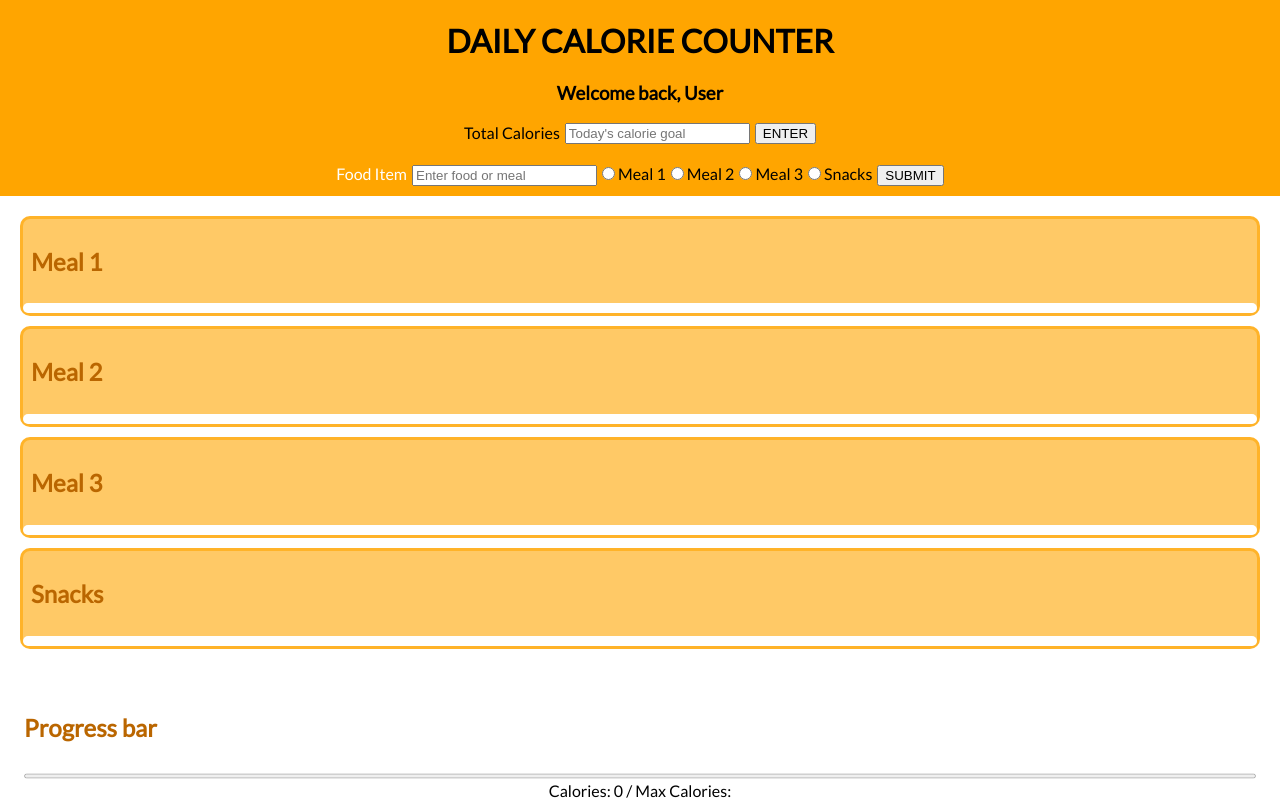
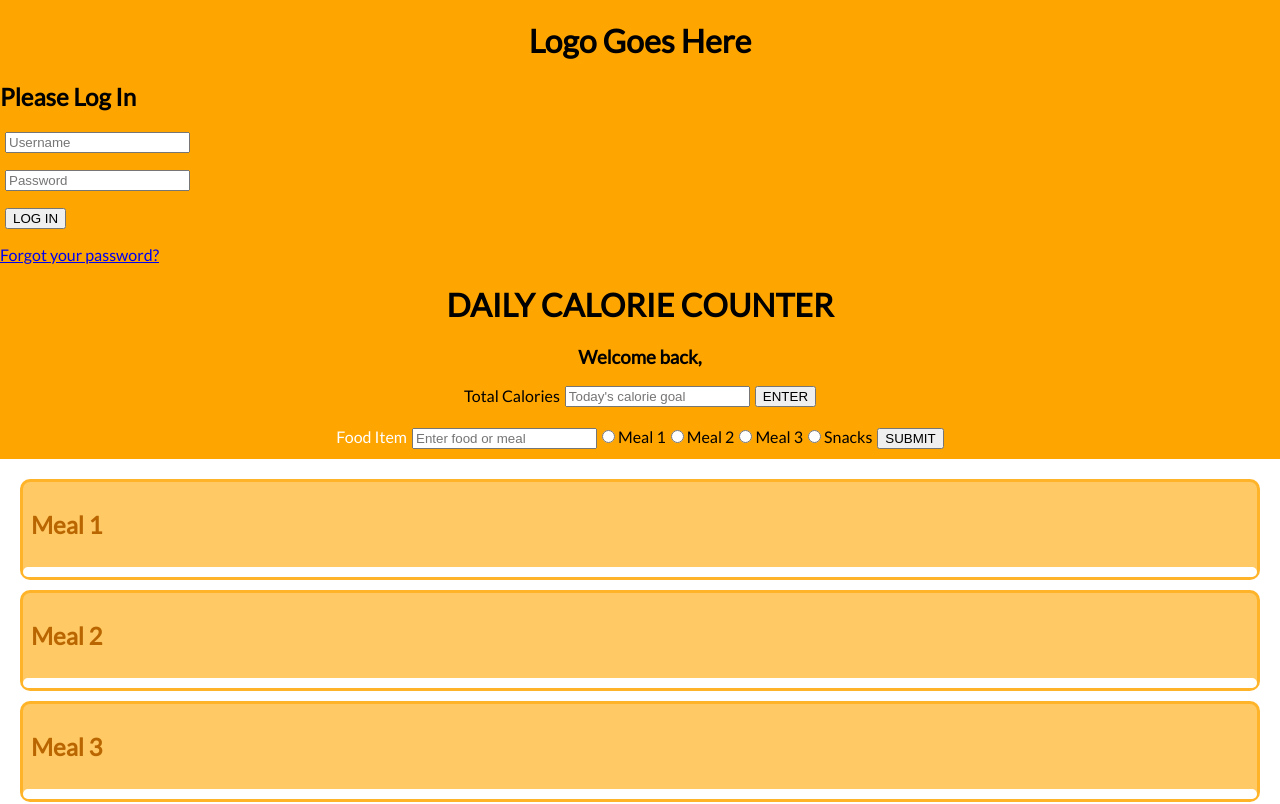
Before and after one commit to robertchrobak/final-project, a React (Create React App) app: page /login in a window 1280 px wide. Shown: the top 804 px of the page. Built offline with nearby package versions, Linux system fonts and the light colour scheme.

Commit message:
Added Login component

```diff
--- a/src/components/App.js
+++ b/src/components/App.js
@@ -1,5 +1,7 @@
 import React, { Component } from 'react';
 import '../index.css';
+import { connect } from 'react-redux';
+import Login from "./Login";
 import MealPlan from './MealPlan';
 import ProgressBar from './ProgressBar';
 import FoodForm from './FoodForm';
@@ -11,9 +13,15 @@ class App extends Component {
     return (
       <div className="App">
 
+        <div className="LoginView" >
+          <Login />
+        </div>
+
+        <div className="AppView" >
+
           <header className="App-header">
             <h1 className="App-title">DAILY CALORIE COUNTER</h1>
-          <h3 className="Welcome-message">Welcome back, User</h3>
+            <h3 className="Welcome-message">Welcome back, {this.props.username}</h3>
           </header>
 
           <div className="CalorieGoalForm">
@@ -41,8 +49,18 @@ class App extends Component {
           </div>
 
         </div>
+
+      </div>
     );
   }
 }
 
-export default App;
+function mapStateToProps(state) {
+    return {
+        username: state.username
+    }
+}
+
+// export default App;
+
+export default connect(mapStateToProps)(App);
--- /dev/null
+++ b/src/components/Login.js
@@ -0,0 +1,56 @@
+import React, { Component } from 'react';
+
+class Login extends Component{
+  constructor(props){
+    super(props);
+    this.state = {
+      username: "",
+      password: ""
+    }
+  }
+
+  render(){
+    return(
+
+      <div className="LoginContainer">
+        <form className="LoginForm" onSubmit={this.onSubmit.bind(this)}>
+          <h1>Logo Goes Here</h1>
+          <h2>Please Log In</h2>
+          <p>
+            <label className="form__label"></label>
+            <input type="text" value={this.state.username} onChange={this.handleUsernameChange.bind(this)} placeholder="Username" />
+          </p>
+          <p>
+            <label className="form__label"></label>
+            <input type="password" value={this.state.password} onChange={this.handlePasswordChange.bind(this)} placeholder="Password" />
+          </p>
+            <button type="submit">LOG IN</button>
+            <p>
+              <a href="http://google.com">Forgot your password?</a>
+            </p>
+        </form>
+      </div>
+
+    );
+  }
+
+  handleUsernameChange(event) {
+      this.setState({
+          username: event.target.value
+      });
+  }
+
+  handlePasswordChange(event) {
+      this.setState({
+          password: event.target.value
+      });
+  }
+
+  onSubmit(event) {
+      event.preventDefault();
+
+  }
+
+}
+
+export default Login;
```
Lines whose indentation alone changed are shown as unchanged.
